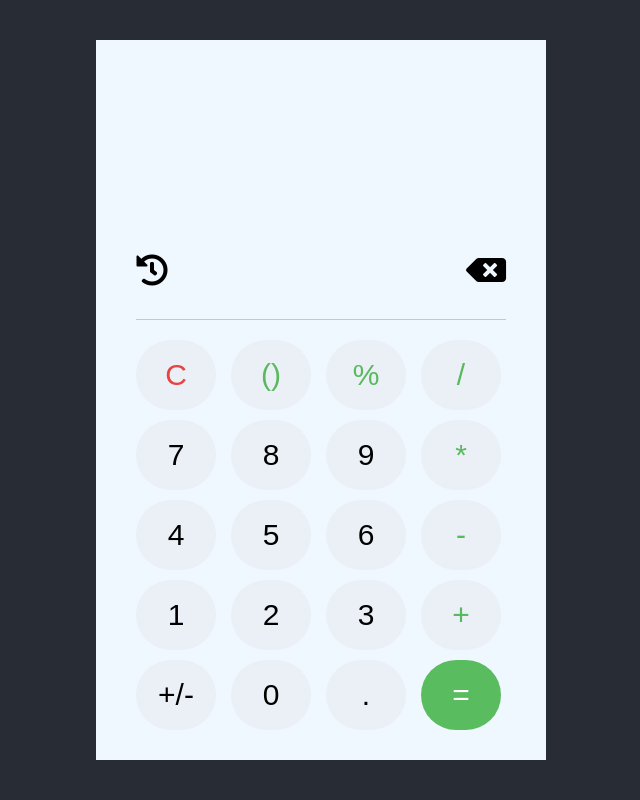
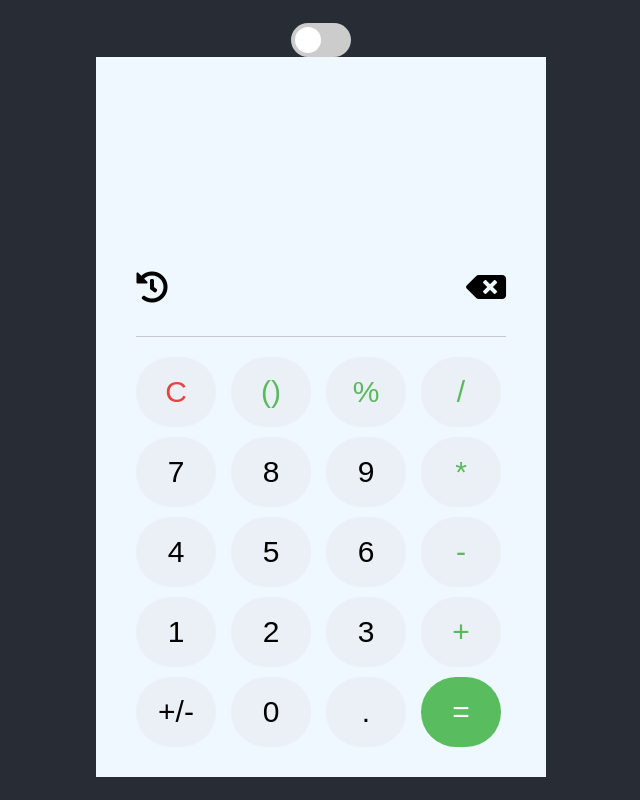
Before and after one commit to Tooluloope/calculator, a React (Create React App) app: page / in a window 1280 px wide. Shown: the whole page, without its empty margins (319-959 px from the left). Built offline with nearby package versions, Linux system fonts and the light colour scheme.

Commit message:
UseContext

```diff
--- a/src/App.css
+++ b/src/App.css
@@ -14,3 +14,14 @@
   background-color: aliceblue;
   padding: 40px;
 }
+
+input::-webkit-outer-spin-button,
+input::-webkit-inner-spin-button {
+    /* display: none; <- Crashes Chrome on hover */
+    -webkit-appearance: none;
+    margin: 0; /* <-- Apparently some margin are still there even though it's hidden */
+}
+
+input[type=number] {
+    -moz-appearance:textfield; /* Firefox */
+}
--- a/src/App.js
+++ b/src/App.js
@@ -3,10 +3,16 @@ import './App.css';
 import { Input } from './components/input /input.component';
 import { Output } from './components/output/output.component';
 import { Keyboard } from './components/keyboard/keyboard.component';
+import { Toggle } from './components/toggle';
+import { ThemeProvider } from './components/context/theme.context';
+import { InputProvider } from './components/context/input.context';
 
 function App() {
   return (
+    <InputProvider >
+    <ThemeProvider>
       <div className="App">
+        <Toggle />
         <div className='calc-board'>
           <Input />
           <Output />
@@ -14,6 +20,10 @@ function App() {
         </div>
 
     </div>
+
+    </ThemeProvider>
+    </InputProvider>
+
   );
 }
 
--- /dev/null
+++ b/src/components/context/input.context.js
@@ -0,0 +1,25 @@
+import React, { createContext, useReducer } from 'react'
+
+
+const input = ''
+
+export const InputContext = createContext(input)
+
+const InputReducer = (state, action) => {
+    switch (action.type) {
+        case 'INPUT':
+            return state + action.payload
+        default:
+            return state;
+    }
+}
+
+
+export const InputProvider = ({children}) => {
+    const [state, dispatch] = useReducer(InputReducer, input)
+    return (
+        <InputContext.Provider value = {[state, dispatch]} >
+            {children}
+        </InputContext.Provider>
+    )
+}
--- /dev/null
+++ b/src/components/context/output.context.js
@@ -0,0 +1 @@
+imr
--- /dev/null
+++ b/src/components/context/theme.context.js
@@ -0,0 +1,25 @@
+import React, { createContext, useReducer } from 'react'
+
+
+const darkMode = false
+
+export const ThemeContext = createContext(darkMode)
+
+const ThemeReducer = (state, action) => {
+    switch (action.type) {
+        case 'CHANGE_MODE':
+            return !state
+        default:
+            return state;
+    }
+}
+
+
+export const ThemeProvider = ({children}) => {
+    const [state, dispatch] = useReducer(ThemeReducer, darkMode)
+    return (
+        <ThemeContext.Provider value = {[state, dispatch]} >
+            {children}
+        </ThemeContext.Provider>
+    )
+}
--- a/src/components/input /input.component.jsx
+++ b/src/components/input /input.component.jsx
@@ -1,12 +1,15 @@
-import React from 'react';
+import React, { useContext } from 'react';
 import './input.style.css';
+import { InputContext } from '../context/input.context';
 
 
 export const Input = () => {
+    const [state, dispatch] =  useContext(InputContext)
+    console.log(state)
     return (
         <div className='input'>
             <form className='form-input'>
-                <input type='number' />
+                <input value = {state} onChange = {(e) => dispatch({type:'INPUT', payload: e.target.value})} type='text' name='input' readOnly/>
             </form>
         </div>
         )
--- a/src/components/keyboard/keyboard.component.jsx
+++ b/src/components/keyboard/keyboard.component.jsx
@@ -1,10 +1,31 @@
 
-import React from 'react';
+import React, { useContext, useEffect } from 'react';
 import './keyboard.style.css';
 import '@fortawesome/fontawesome-free/css/all.css'
+import { InputContext } from '../context/input.context';
 
 
 export const Keyboard = () => {
+    const [state, dispatch] =  useContext(InputContext)
+
+    const Click = (e) => {
+        dispatch({type:'INPUT', payload: e.target.id })
+    }
+
+    useEffect(() => {
+        const buttons = document.getElementsByClassName('button')
+
+        for (let i = 0; i < buttons.length; i ++) {
+            var button = buttons[i]
+            button.addEventListener("click", Click)
+        };
+        return () => {
+            window.removeEventListener("click", Click)
+        };
+    })
+
+
+
     return (
         <div className='keyboard'>
             <div className='top-keys'>
--- /dev/null
+++ b/src/components/toggle.css
@@ -0,0 +1,62 @@
+/* The switch - the box around the slider */
+.switch {
+    position: relative;
+    display: inline-block;
+    width: 60px;
+    height: 34px;
+  }
+
+  /* Hide default HTML checkbox */
+  .switch input {
+    opacity: 0;
+    width: 0;
+    height: 0;
+  }
+
+  /* The slider */
+  .slider {
+    position: absolute;
+    cursor: pointer;
+    top: 0;
+    left: 0;
+    right: 0;
+    bottom: 0;
+    background-color: #ccc;
+    -webkit-transition: .4s;
+    transition: .4s;
+  }
+
+  .slider:before {
+    position: absolute;
+    content: "";
+    height: 26px;
+    width: 26px;
+    left: 4px;
+    bottom: 4px;
+    background-color: white;
+    -webkit-transition: .4s;
+    transition: .4s;
+  }
+
+  input:checked + .slider {
+    background-color: #2196F3;
+  }
+
+  input:focus + .slider {
+    box-shadow: 0 0 1px #2196F3;
+  }
+
+  input:checked + .slider:before {
+    -webkit-transform: translateX(26px);
+    -ms-transform: translateX(26px);
+    transform: translateX(26px);
+  }
+
+  /* Rounded sliders */
+  .slider.round {
+    border-radius: 34px;
+  }
+
+  .slider.round:before {
+    border-radius: 50%;
+  }
--- /dev/null
+++ b/src/components/toggle.jsx
@@ -0,0 +1,17 @@
+import React, { useContext } from 'react'
+import './toggle.css'
+import {ThemeContext} from './context/theme.context'
+
+export const Toggle = () => {
+    const [state, dispatch] =  useContext(ThemeContext)
+    console.log(state)
+    return (
+        <div>
+            <label className="switch">
+                <input onChange = { () => dispatch({type:'CHANGE_MODE'})}  type="checkbox" />>
+                <span className="slider round"></span>
+            </label>
+        </div>
+    )
+
+}
```
Also changed, not shown: src/components/context/keyboard.context.js (added, +26 -0 lines), 1 other file (tests, documents, lock files or other folders). Lines whose indentation alone changed are shown as unchanged.
